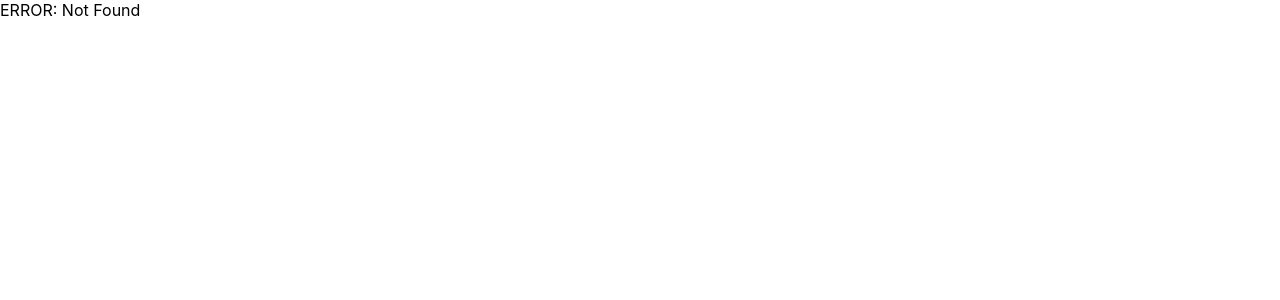
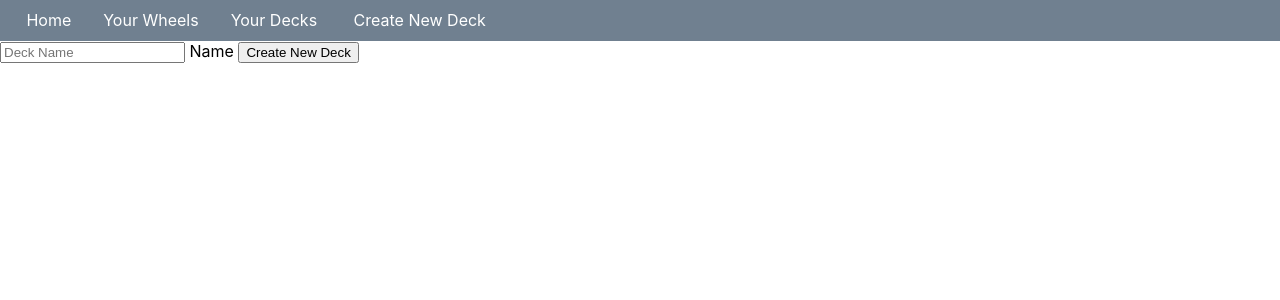
Before and after one commit to Dioscuri/mtg-wheel-highlander, a React (Create React App) app: page /new_deck in a window 1280 px wide. Before the commit this address had no page. Shown: the top 300 px of the page. Built offline with nearby package versions, Linux system fonts and the light colour scheme.

Commit message:
Added a page to create a new deck entry in the mtgWheelHighlander database in the [decks] collection

```diff
--- a/src/App.tsx
+++ b/src/App.tsx
@@ -1,6 +1,5 @@
 import React from 'react';
 import './App.css';
-import Search from './Search.tsx';
 import { Navigation } from './Navigation.tsx';
 
 function App() {
--- a/src/Navigation.tsx
+++ b/src/Navigation.tsx
@@ -8,6 +8,7 @@ export function Navigation(){
             <Link to={``}>Home</Link>
             <Link to={`/wheels`}>Your Wheels</Link>
             <Link to={`/decks`}>Your Decks</Link>
+            <Link to={`/new_deck`}> Create New Deck</Link>
         </nav>
         <div>
             <Outlet></Outlet>
--- /dev/null
+++ b/src/NewDeck.tsx
@@ -0,0 +1,65 @@
+import React from "react";
+import { useRef } from "react";
+import { useNavigate } from "react-router";
+
+export function NewDeck() {
+    // I am using useRef in order to prevent re-rendering the DOM
+    // We only need the form info when we submit
+    const navigate = useNavigate()
+
+    // STATES
+    const deck_name = useRef<HTMLInputElement>(null)
+    // const wheels = useRef()
+
+    async function onSubmit(e:React.ChangeEvent<HTMLFormElement>) {
+        e.preventDefault()
+        const form = e.target;
+        const formData = JSON.stringify(Object.fromEntries(new FormData(form)));
+
+        const options = {
+            method: "POST",
+            headers: {
+                "Content-Type": "application/json",
+            },
+            body: formData
+        }
+
+        try {
+            fetch("http://localhost:5001/decks/add", options)
+                .then((response) =>response.json())
+                .then((data) => console.log(data))
+                .catch(error => {
+                    window.alert(error);
+                    return;
+                });
+        }
+        catch (e){
+            window.alert(e);
+            return;
+        }
+
+
+        navigate("/new_deck");
+    }
+
+    return (
+        <form className="new-deck-form" onSubmit={onSubmit}>
+            <input
+                id = "new-deck-name"
+                name="deck_name"
+                placeholder="Deck Name"
+                ref={deck_name}
+            />
+            <label htmlFor="new-deck-name"> Name </label>
+
+            {/*<input
+                id ="wheel-selection"
+                placeholder="Wheels"
+            />
+            <label htmlFor="wheel-selection"> TODO: Wheel Selection </label>
+            */}
+
+            <input type={"submit"} value="Create New Deck"/>
+        </form>
+    )
+}
--- a/src/index.js
+++ b/src/index.js
@@ -15,6 +15,7 @@ import { PersonalDecks } from './PersonalDecks.tsx';
 import { DeckEditor } from './DeckEditor.tsx';
 
 import { decks } from './test_objects.tsx';
+import { NewDeck } from './NewDeck.tsx';
 
 const root = ReactDOM.createRoot(document.getElementById('root'));
 
@@ -38,6 +39,11 @@ const router = createBrowserRouter([
         path: "deck_editor/:deckID",
         element: <DeckEditor/>,
         // TODO: REPLACE THE LOADER WITH ONE THAT GETS THE DECK FROM THE DATABASE
+        // In addition, need to create the Map<string, CardData>
+        //Create an new Map to pass
+        // For now, hit the scryfall API for each card id in the cards array from the database
+        // Use the card id as the string, and get the CardData from the response
+        //TODO: Helper function that automatically gets the CardData from Scryfall's response
         loader: async({params}) => {
           return decks.find((deck) => deck.id == params.deckID)
         },
@@ -58,6 +64,11 @@ const router = createBrowserRouter([
         element: <div> Placeholder for Wheels page</div>,
         errorElement: <ErrorBoundary />,
       },
+      {
+        path: "/new_deck",
+        element: <NewDeck/>,
+        errorElement: <ErrorBoundary />,
+      },
     ]
   }
 ]);
```
Also changed, not shown: 1 other file (tests, documents, lock files or other folders).
